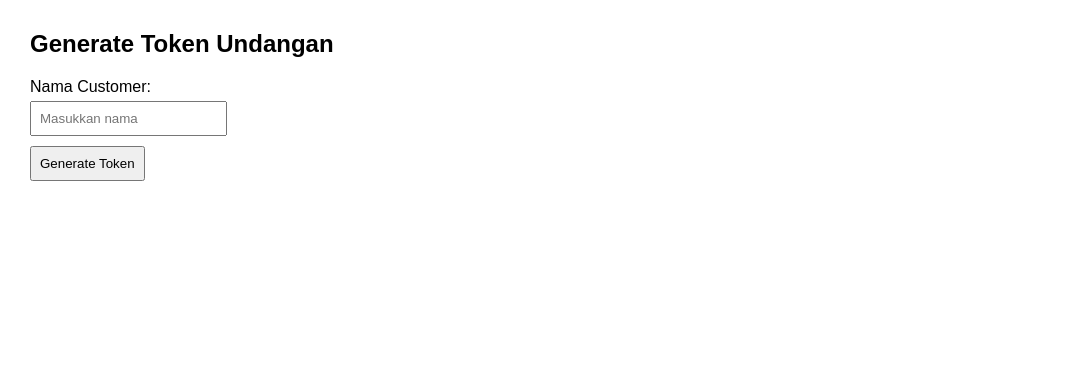
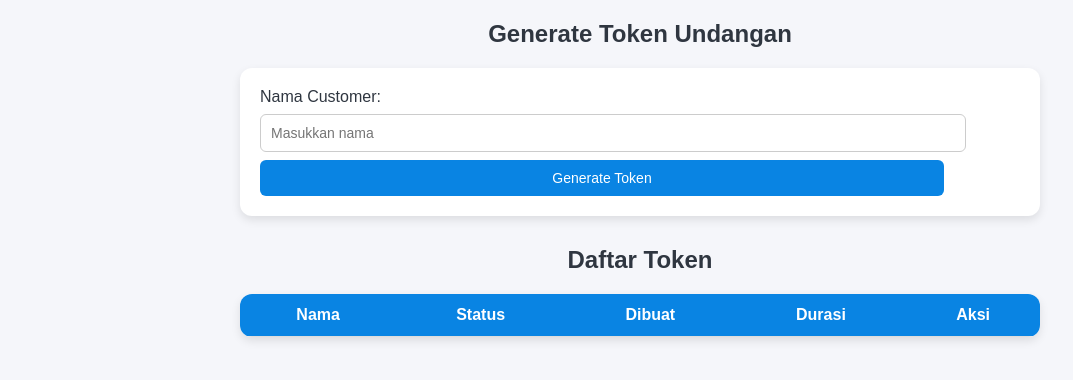
Before and after one commit to MiraiY1/wedding22, a website with bundled scripts: page admin/admin.html in a window 1280 px wide. Shown: the whole page, without its empty margins (0-1073 px from the left). Built offline with nearby package versions, Linux system fonts and the light colour scheme; no server answers.

Commit message:
Update admin.html

```diff
--- a/admin/admin.html
+++ b/admin/admin.html
@@ -1,40 +1,116 @@
 <!DOCTYPE html>
-<html lang="en">
+<html lang="id">
 <head>
   <meta charset="UTF-8">
+  <meta name="viewport" content="width=device-width, initial-scale=1.0">
   <title>Admin - Generate Token</title>
   <style>
     body {
       font-family: Arial, sans-serif;
-      margin: 30px;
+      margin: 5px;
+      background: #f5f6fa;
+      color: #2f3640;
+    }
+    h2 {
+      text-align: center;
+      margin-bottom: 20px;
+    }
+    .container {
+      max-width: 800px; /* konsisten utk card & tabel */
+      margin: 0 auto;
+    }
+    .card {
+      background: #fff;
+      padding: 20px;
+      border-radius: 12px;
+      box-shadow: 0 4px 10px rgba(0,0,0,0.1);
+      margin-bottom: 30px;
     }
     input, button {
-      padding: 8px;
-      margin: 5px 0;
+  width: 90%;
+  padding: 10px;
+  margin-top: 8px;
+  border: 1px solid #ccc;
+  border-radius: 6px;
+  font-size: 14px;
+}
+
+    button {
+      background: #0984e3;
+      color: #fff;
+      cursor: pointer;
+      border: none;
     }
+    button:hover { background: #74b9ff; }
     .result {
       margin-top: 20px;
-      padding: 10px;
-      border: 1px solid #ccc;
-      background: #f9f9f9;
+      padding: 15px;
+      border-radius: 8px;
+      background: #dfe6e9;
+      display: none;
     }
+    #copyBtn {
+      margin-top: 10px;
+      display: none;
+      background: #00b894;
+    }
+    table {
+      width: 100%;
+      border-collapse: collapse;
+      background: #fff;
+      border-radius: 12px;
+      overflow: hidden;
+      box-shadow: 0 4px 10px rgba(0,0,0,0.1);
+    }
+    th, td {
+      padding: 12px;
+      border-bottom: 1px solid #ddd;
+      text-align: center;
+    }
+    th {
+      background: #0984e3;
+      color: #fff;
+    }
+    tr:hover { background: #f1f2f6; }
+    .deleteBtn {
+      background: #d63031;
+      color: white;
+      border: none;
+      padding: 6px 12px;
+      border-radius: 6px;
+      cursor: pointer;
+    }
+    .deleteBtn:hover { background: #ff7675; }
   </style>
 </head>
 <body>
-  <h2>Generate Token Undangan</h2>
+  <div class="container">
+    <h2>Generate Token Undangan</h2>
 
-  <label for="customerName">Nama Customer:</label><br>
-  <input type="text" id="customerName" placeholder="Masukkan nama"><br>
+    <div class="card">
+      <label>Nama Customer:</label><br>
+      <input type="text" id="customerName" placeholder="Masukkan nama"><br>
+      <button onclick="createToken()">Generate Token</button>
 
-  <button onclick="createToken()">Generate Token</button>
+      <div id="result" class="result"></div>
+      <button id="copyBtn">Copy Pesan</button>
+    </div>
 
-  <!-- Hasil token akan muncul di sini -->
-  <div id="result" class="result" style="display:none"></div>
-<button id="copyBtn" style="display:none">Copy Link</button>
-<button id="copyFullBtn" style="display:none">Copy Pesan Lengkap</button>
+    <h2>Daftar Token</h2>
+    <table>
+      <thead>
+        <tr>
+          <th>Nama</th>
+          <th>Status</th>
+          <th>Dibuat</th>
+          <th>Durasi</th>
+          <th>Aksi</th>
+        </tr>
+      </thead>
+      <tbody id="tokenTableBody"></tbody>
+    </table>
+  </div>
 
-
-  <!-- admin.js harus type="module" -->
   <script type="module" src="./js/admin.js"></script>
 </body>
 </html>
```
